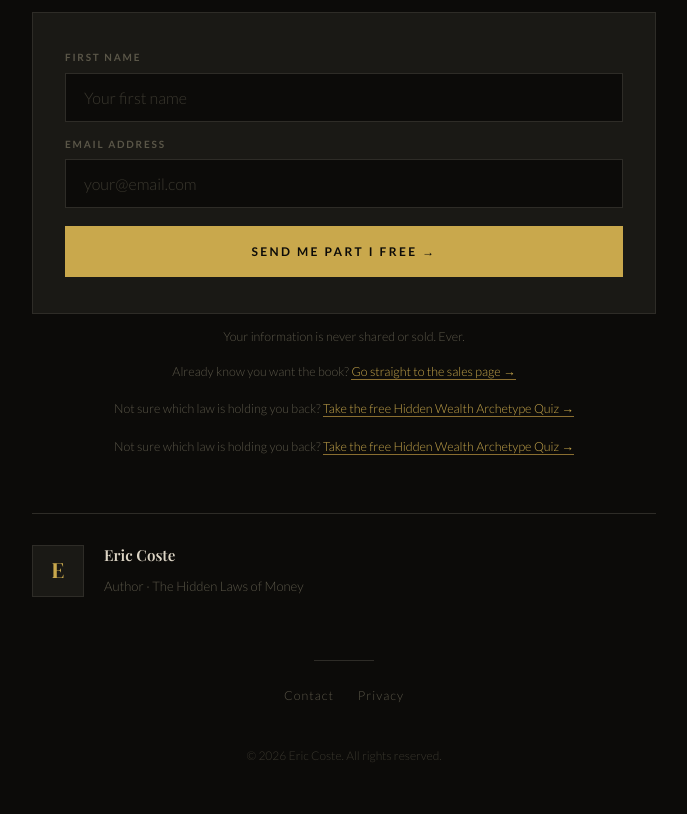
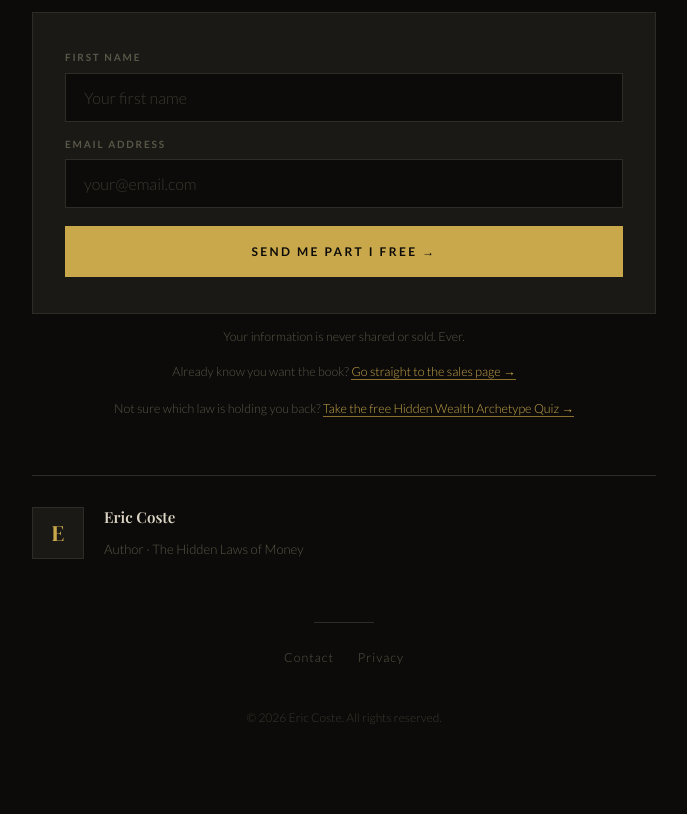
Before and after one commit to lecorbeaured/hiddenlaws-waitlist, a plain HTML site: page index.html in a window 1280 px wide. Shown: the part 2232-3046 px from the top of the page, without its empty margins (296-983 px from the left). After the commit the page ends 3008 px from the top, so only its background shows below. Drawn offline with nearby package versions, Linux system fonts and the light colour scheme; a web font is replaced by a local one.

Commit message:
Remove duplicate quiz link

```diff
--- a/index.html
+++ b/index.html
@@ -1105,8 +1105,6 @@
         <a href="https://book.bookdecoded.com" style="color:var(--gold);text-decoration:none;border-bottom:1px solid var(--gold-dim);">Go straight to the sales page &rarr;</a>
         <br /><br />Not sure which law is holding you back?
         <a href="https://quiz.hiddenlawsofmoney.com" style="color:var(--gold);text-decoration:none;border-bottom:1px solid var(--gold-dim);">Take the free Hidden Wealth Archetype Quiz &rarr;</a>
-        <br /><br />Not sure which law is holding you back?
-        <a href="https://quiz.hiddenlawsofmoney.com" style="color:var(--gold);text-decoration:none;border-bottom:1px solid var(--gold-dim);">Take the free Hidden Wealth Archetype Quiz &rarr;</a>
       </p>
     </section>
 
```
